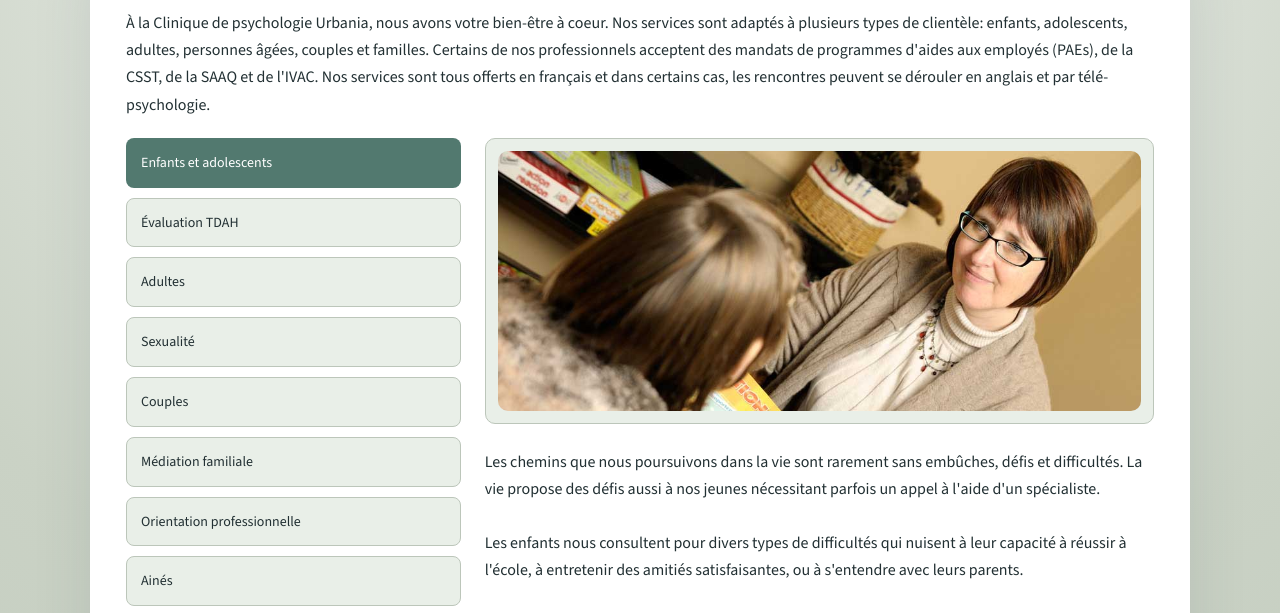
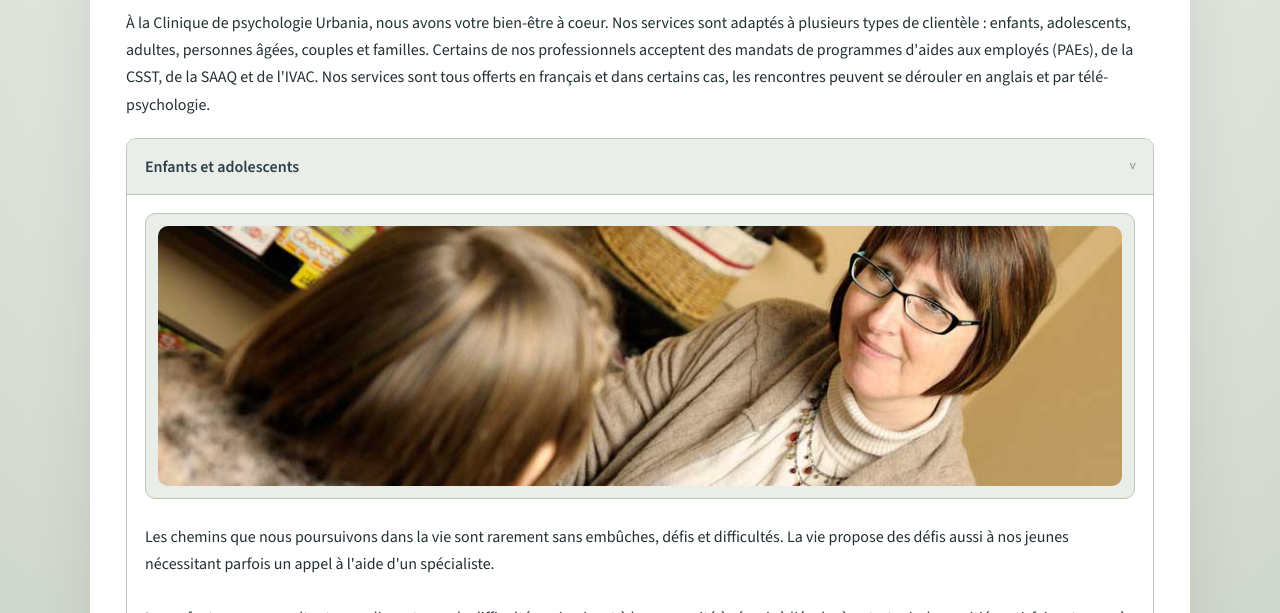
Before and after one commit to fredx21/psychologie-urbania, a website: page docs/services.html in a window 1280 px wide. Shown: the part 171-784 px from the top of the page. Drawn offline with nearby package versions, Linux system fonts and the light colour scheme.

Commit message:
Amélioration des services

```diff
--- a/cms/site/css/ui.css
+++ b/cms/site/css/ui.css
@@ -50,6 +50,13 @@ a, a:link, a:visited {
 
 a:hover {
     color: var(--color-primary-dark);
+}
+
+a:focus-visible,
+button:focus-visible,
+summary:focus-visible {
+    outline: 2px solid var(--color-accent);
+    outline-offset: 3px;
 }
 
 p {
@@ -256,6 +263,7 @@ li {
     line-height: 1.2;
     font-weight: 600;
     color: var(--color-primary-dark);
+    margin-bottom: 6px;
 }
 
 .header.lightgray,
@@ -306,6 +314,22 @@ li {
 .sectiontext {
     color: var(--color-text);
     font-size: 16px;
+}
+
+.sectiontext--lead {
+    margin-top: 8px;
+}
+
+.sectiontext p,
+.sectiontext span,
+.sectiontext ul {
+    max-width: 72ch;
+}
+
+.services-page .sectiontext p,
+.services-page .sectiontext span,
+.services-page .sectiontext ul {
+    max-width: none;
 }
 
 .sectiontext span {
@@ -457,6 +481,72 @@ li {
     background: var(--color-surface-alt);
     border: 1px solid var(--color-border);
     transition: background 0.2s ease, color 0.2s ease, border 0.2s ease;
+}
+
+.service-accordions {
+    display: grid;
+    gap: 18px;
+    margin-top: 20px;
+}
+
+.service-accordion {
+    border: 1px solid var(--color-border);
+    border-radius: var(--radius-md);
+    background: var(--color-surface);
+    overflow: hidden;
+}
+
+.service-accordion summary {
+    list-style: none;
+    cursor: pointer;
+    padding: 14px 18px;
+    font-weight: 600;
+    color: var(--color-primary-dark);
+    display: flex;
+    align-items: center;
+    justify-content: space-between;
+    gap: 12px;
+}
+
+.service-accordion summary::-webkit-details-marker {
+    display: none;
+}
+
+.service-accordion summary::after {
+    content: ">";
+    font-size: 14px;
+    line-height: 1;
+    color: var(--color-accent);
+    transform: rotate(0deg);
+    transition: transform 0.2s ease;
+}
+
+.service-accordion[open] summary {
+    background: var(--color-surface-alt);
+}
+
+.service-accordion[open] summary::after {
+    transform: rotate(90deg);
+}
+
+.service-accordion__content {
+    padding: 18px;
+    border-top: 1px solid var(--color-border);
+}
+
+.service-accordion[open] .service-accordion__content {
+    animation: accordionFade 0.25s ease;
+}
+
+@keyframes accordionFade {
+    from {
+        opacity: 0;
+        transform: translateY(-6px);
+    }
+    to {
+        opacity: 1;
+        transform: translateY(0);
+    }
 }
 
 .selectable-list .selected {
--- a/docs/css/ui.css
+++ b/docs/css/ui.css
@@ -50,6 +50,13 @@ a, a:link, a:visited {
 
 a:hover {
     color: var(--color-primary-dark);
+}
+
+a:focus-visible,
+button:focus-visible,
+summary:focus-visible {
+    outline: 2px solid var(--color-accent);
+    outline-offset: 3px;
 }
 
 p {
@@ -256,6 +263,7 @@ li {
     line-height: 1.2;
     font-weight: 600;
     color: var(--color-primary-dark);
+    margin-bottom: 6px;
 }
 
 .header.lightgray,
@@ -306,6 +314,22 @@ li {
 .sectiontext {
     color: var(--color-text);
     font-size: 16px;
+}
+
+.sectiontext--lead {
+    margin-top: 8px;
+}
+
+.sectiontext p,
+.sectiontext span,
+.sectiontext ul {
+    max-width: 72ch;
+}
+
+.services-page .sectiontext p,
+.services-page .sectiontext span,
+.services-page .sectiontext ul {
+    max-width: none;
 }
 
 .sectiontext span {
@@ -457,6 +481,72 @@ li {
     background: var(--color-surface-alt);
     border: 1px solid var(--color-border);
     transition: background 0.2s ease, color 0.2s ease, border 0.2s ease;
+}
+
+.service-accordions {
+    display: grid;
+    gap: 18px;
+    margin-top: 20px;
+}
+
+.service-accordion {
+    border: 1px solid var(--color-border);
+    border-radius: var(--radius-md);
+    background: var(--color-surface);
+    overflow: hidden;
+}
+
+.service-accordion summary {
+    list-style: none;
+    cursor: pointer;
+    padding: 14px 18px;
+    font-weight: 600;
+    color: var(--color-primary-dark);
+    display: flex;
+    align-items: center;
+    justify-content: space-between;
+    gap: 12px;
+}
+
+.service-accordion summary::-webkit-details-marker {
+    display: none;
+}
+
+.service-accordion summary::after {
+    content: ">";
+    font-size: 14px;
+    line-height: 1;
+    color: var(--color-accent);
+    transform: rotate(0deg);
+    transition: transform 0.2s ease;
+}
+
+.service-accordion[open] summary {
+    background: var(--color-surface-alt);
+}
+
+.service-accordion[open] summary::after {
+    transform: rotate(90deg);
+}
+
+.service-accordion__content {
+    padding: 18px;
+    border-top: 1px solid var(--color-border);
+}
+
+.service-accordion[open] .service-accordion__content {
+    animation: accordionFade 0.25s ease;
+}
+
+@keyframes accordionFade {
+    from {
+        opacity: 0;
+        transform: translateY(-6px);
+    }
+    to {
+        opacity: 1;
+        transform: translateY(0);
+    }
 }
 
 .selectable-list .selected {
--- a/docs/services.html
+++ b/docs/services.html
@@ -14,33 +14,10 @@
         })(window,document,'script','//www.google-analytics.com/analytics.js','ga');
         ga('create', 'UA-40245323-1', 'psychologie-urbania.com');
         ga('send', 'pageview');
-
-        var previousSectionButton = null;
-        function showSection(sectionButton) {
-            if (previousSectionButton) {
-                var previousSectionId = previousSectionButton.getAttribute("name");
-                var section = document.getElementById(previousSectionId);
-                previousSectionButton.setAttribute("class", "");
-                section.style.display = "none";
-                previousSectionButton = null;
-            }
-            var sectionId = sectionButton.getAttribute("name");
-            var section = document.getElementById(sectionId);
-            if (section) {
-                sectionButton.setAttribute("class", "selected");
-                section.style.display = "block";
-            }
-            previousSectionButton = sectionButton;
-        }
-
-        function init() {
-            var sectionButton = document.getElementById("first_selection");
-            showSection(sectionButton);
-        }
     </script>
 </head>
 
-<body onload="init()">
+<body class="services-page">
     <div class="introContainer">
         <div id="intro">
             <div class="logo">Clinique de Psychologie Urbania</div>
@@ -63,25 +40,15 @@
                 <div class="header">
                     <h3><span>Services</span></h3>
                 </div>
-                <span>À la Clinique de psychologie Urbania, nous avons votre bien-être à coeur. Nos services sont adaptés à plusieurs types de clientèle: enfants, adolescents, adultes, personnes âgées, couples et familles. Certains de nos professionnels acceptent des mandats de programmes d'aides aux employés (PAEs), de la CSST, de la SAAQ et de l'IVAC. Nos services sont tous offerts en français et dans certains cas, les rencontres peuvent se dérouler en anglais et par télé-psychologie.</span>
+                <div class="sectiontext sectiontext--lead">
+                    <p>À la Clinique de psychologie Urbania, nous avons votre bien-être à coeur. Nos services sont adaptés à plusieurs types de clientèle : enfants, adolescents, adultes, personnes âgées, couples et familles. Certains de nos professionnels acceptent des mandats de programmes d'aides aux employés (PAEs), de la CSST, de la SAAQ et de l'IVAC. Nos services sont tous offerts en français et dans certains cas, les rencontres peuvent se dérouler en anglais et par télé-psychologie.</p>
+                </div>
             </div>
-            <div class="cf layout-grid">
-                <div class="section col1" style="margin-top: 20px">
-                    <div class="selectable-list">
-                        <div class="header" name="enfants_et_adolescents" id="first_selection" onclick="showSection(this)">Enfants et adolescents</div>
-                        <div class="header" name="evaluation" onclick="showSection(this)">Évaluation TDAH </div>
-                        <div class="header" name="adultes" onclick="showSection(this)">Adultes</div>
-                        <div class="header" name="sexualite" onclick="showSection(this)">Sexualité</div>
-                        <div class="header" name="couples" onclick="showSection(this)">Couples</div>
-                        <div class="header" name="mediation_familiale" onclick="showSection(this)">Médiation familiale</div>
-                        <div class="header" name="orientation_professionnelle" onclick="showSection(this)">Orientation professionnelle</div>
-                        <div class="header" name="aines" onclick="showSection(this)">Ainés</div>
-                        <div class="header" name="nutrition" onclick="showSection(this)">Nutrition</div>
-                        <div class="header" name="honoraires_et_assurances" onclick="showSection(this)">Honoraires et assurances</div>
-                    </div>
-                </div>
-                <div class="section col23" style="margin-top: 20px">
-                    <div id="enfants_et_adolescents" class="sectiontext" style="display: none">
+            <div class="service-accordions">
+                <details class="service-accordion" id="enfants_et_adolescents" open>
+                    <summary>Enfants et adolescents</summary>
+                    <div class="service-accordion__content">
+                        <div class="sectiontext">
                         <div class="image-border">
                             <div class="service-image" style="background-image: url(./img/banner2.jpg);"></div>
                         </div>
@@ -112,8 +79,13 @@
                                 <li>Problèmes de consommation et de toxicomanie</li>
                             </ul>
                        </div>
+                        </div>
                     </div>
-                    <div id="evaluation" class="sectiontext" style="display: none">
+                </details>
+                <details class="service-accordion" id="evaluation">
+                    <summary>Évaluation TDAH</summary>
+                    <div class="service-accordion__content">
+                        <div class="sectiontext">
                         <div class="image-border">
                             <div class="service-image" style="background-image: url(./img/banner2.jpg);"></div>
                         </div>
@@ -128,8 +100,13 @@
                                 <li>Syndrome de Tourette</li>
                             </ul>
                         </div>
+                        </div>
                     </div>
-                    <div id="adultes"  class="sectiontext" style="display: none">
+                </details>
+                <details class="service-accordion" id="adultes">
+                    <summary>Adultes</summary>
+                    <div class="service-accordion__content">
+                        <div class="sectiontext">
                         <div class="image-border">
                             <div class="service-image" style="background-image: url(./img/banner3.jpg);"></div>
                         </div>
@@ -160,8 +137,13 @@
                                 <li>Cycles de vie</li>
                             </ul>
                          </div>
+                        </div>
                     </div>
-                    <div id="sexualite" class="sectiontext" style="display: none">
+                </details>
+                <details class="service-accordion" id="sexualite">
+                    <summary>Sexualité</summary>
+                    <div class="service-accordion__content">
+                        <div class="sectiontext">
                         <div class="image-border">
                             <div class="service-image" style="background-image: url(./img/sexuality.jpg);"></div>
                         </div>
@@ -182,8 +164,13 @@
                                     <li>Phobies et aversions sexuelles</li>
                                 </ul>
                         </div>
+                        </div>
                     </div>
-                    <div id="nutrition" class="sectiontext" style="display: none">
+                </details>
+                <details class="service-accordion" id="nutrition">
+                    <summary>Nutrition</summary>
+                    <div class="service-accordion__content">
+                        <div class="sectiontext">
                         <div class="image-border">
                             <div class="service-image" style="background-image: url(./img/food.jpg);"></div>
                         </div>
@@ -194,8 +181,13 @@
                                 <li>Hyperphagie</li>
                             </ul>
                         </div>
+                        </div>
                     </div>
-                    <div id="couples" class="sectiontext" style="display: none">
+                </details>
+                <details class="service-accordion" id="couples">
+                    <summary>Couples</summary>
+                    <div class="service-accordion__content">
+                        <div class="sectiontext">
                         <div class="image-border">
                             <div class="service-image" style="background-image: url(./img/happy-couple.jpg);"></div>
                         </div>
@@ -213,8 +205,13 @@
                                     <li>Violence conjugale</li>
                                 </ul>
                         </div>
+                        </div>
                     </div>
-                    <div id="mediation_familiale" class="sectiontext" style="display: none">
+                </details>
+                <details class="service-accordion" id="mediation_familiale">
+                    <summary>Médiation familiale</summary>
+                    <div class="service-accordion__content">
+                        <div class="sectiontext">
                         <div class="image-border">
                             <div class="service-image" style="background-image: url(./img/happy-familly.jpg);"></div>
                         </div>
@@ -230,8 +227,13 @@
 							<br><br>
 							Les couples sans enfants à charge peuvent aussi bénéficier de ce service. Ils doivent toutefois défrayer les honoraires professionnels, tel que prescrits par le Ministère de la Justice du Québec.
                         </div>
+                        </div>
                     </div>
-                    <div id="orientation_professionnelle" class="sectiontext" style="display: none">
+                </details>
+                <details class="service-accordion" id="orientation_professionnelle">
+                    <summary>Orientation professionnelle</summary>
+                    <div class="service-accordion__content">
+                        <div class="sectiontext">
                         <div class="image-border">
                             <div class="service-image" style="background-image: url(./img/happy-familly.jpg);"></div>
                         </div>
@@ -253,8 +255,13 @@
                             </ul>
                             <p>Source : Expertises et services offerts - OCCOQ</p>
                         </div>
+                        </div>
                     </div>
-                    <div id="aines" class="sectiontext" style="display: none">
+                </details>
+                <details class="service-accordion" id="aines">
+                    <summary>Ainés</summary>
+                    <div class="service-accordion__content">
+                        <div class="sectiontext">
                         <div class="image-border">
                             <div class="service-image" style="background-image: url(./img/older-people.jpg);"></div>
                         </div>
@@ -274,8 +281,13 @@
                                 <li>Évaluation de demandes d'hébergement en public versus privée suite à une perte d'autonomie</li>
                             </ul>
                         </div>
+                        </div>
                     </div>
-                    <div id="honoraires_et_assurances" class="sectiontext" style="display: none">
+                </details>
+                <details class="service-accordion" id="honoraires_et_assurances">
+                    <summary>Honoraires et assurances</summary>
+                    <div class="service-accordion__content">
+                        <div class="sectiontext">
                         <div class="image-border">
                             <div class="service-image" style="background-image: url(./img/assurance.jpg);"></div>
                         </div>
@@ -286,8 +298,9 @@
                             spécialistes (ex: travailleur social, diététiste) sont acceptés à titre de déduction pour frais médicaux dans les rapports d'impôt,
                             sur présentation d'un reçu.
                         </div>
+                        </div>
                     </div>
-                </div>
+                </details>
             </div>
             <hr>
             <div class="sectiontext copyright">
@@ -295,5 +308,42 @@
 			</div>
         </div>
     </div>
+    <script>
+        (function () {
+            var accordions = Array.prototype.slice.call(
+                document.querySelectorAll(".service-accordion"),
+            );
+
+            function closeOthers(active) {
+                accordions.forEach(function (accordion) {
+                    if (accordion !== active) {
+                        accordion.removeAttribute("open");
+                    }
+                });
+            }
+
+            accordions.forEach(function (accordion) {
+                accordion.addEventListener("toggle", function () {
+                    if (accordion.open) {
+                        closeOthers(accordion);
+                    }
+                });
+            });
+
+            if (window.location.hash) {
+                var targetId = window.location.hash.substring(1);
+                var target = document.getElementById(targetId);
+                if (target && target.classList.contains("service-accordion")) {
+                    closeOthers(target);
+                    target.setAttribute("open", "open");
+                    try {
+                        target.scrollIntoView({ behavior: "smooth", block: "start" });
+                    } catch (e) {
+                        target.scrollIntoView(true);
+                    }
+                }
+            }
+        })();
+    </script>
 </body>
 </html>
```
Also changed, not shown: cms/site/services.html (+102 -52 lines).
